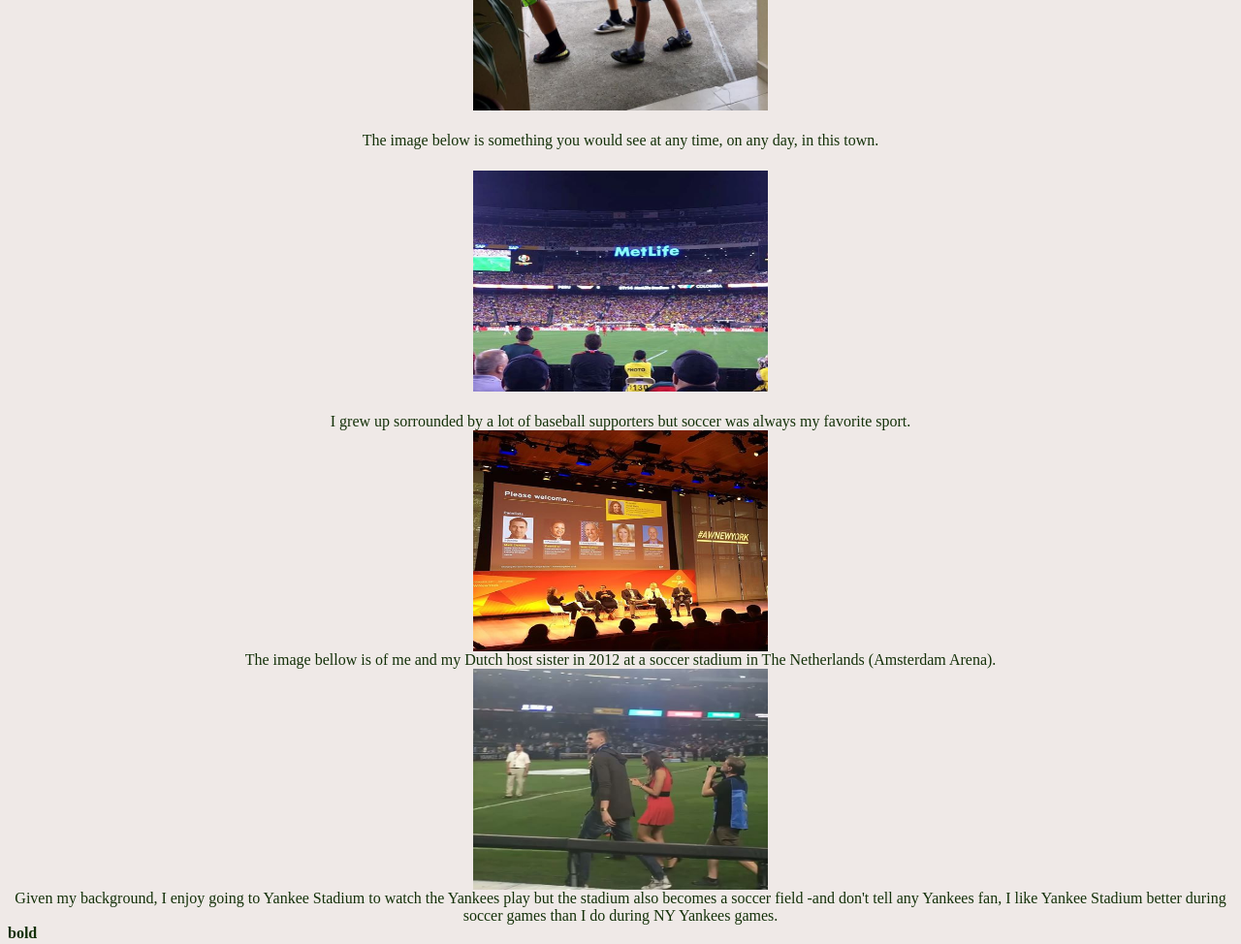
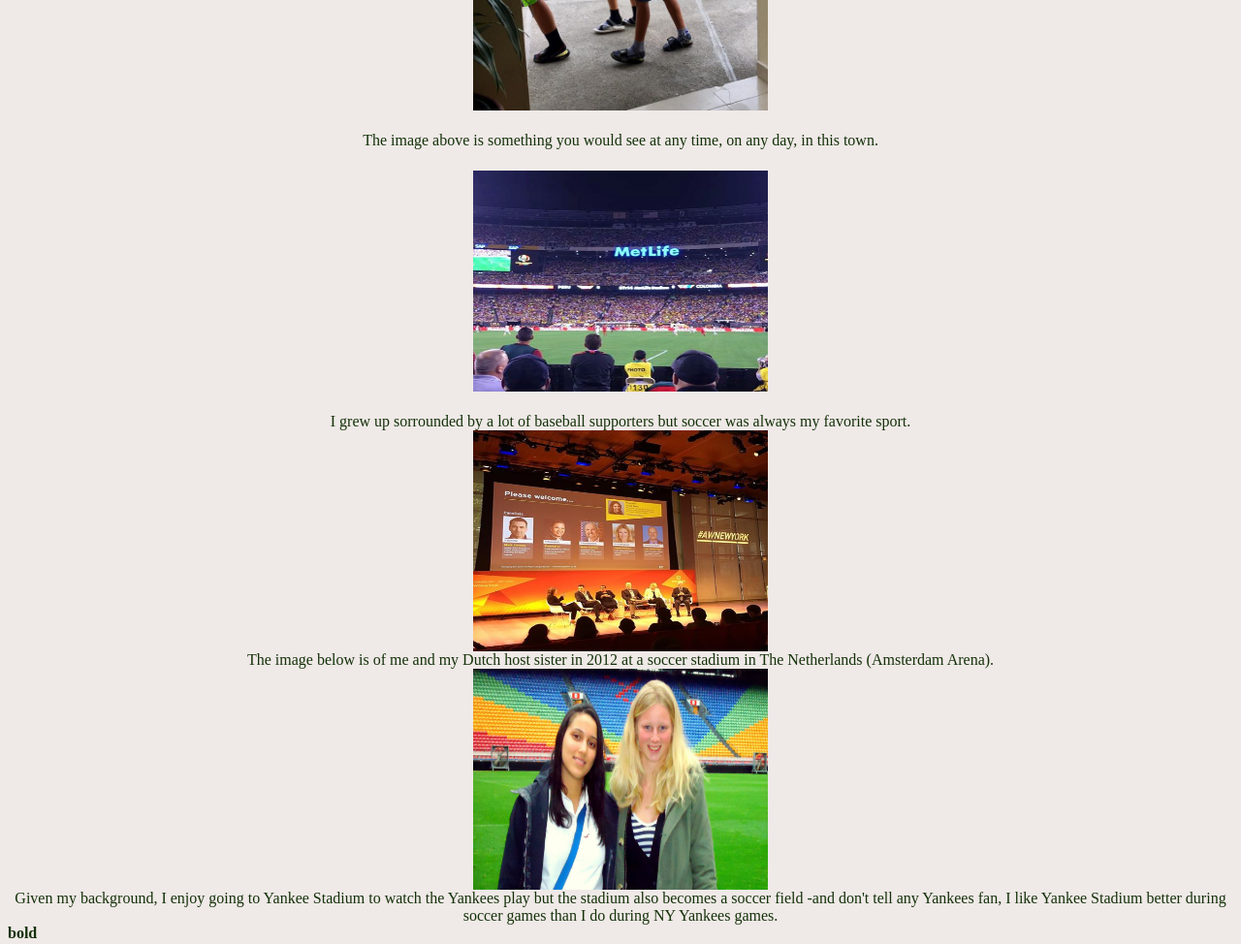
Before and after one commit to Odett/L235F17-2, a plain HTML site: page AboutMe.html in a window 1280 px wide. Shown: the part 940-1914 px from the top of the page at 97% size. Drawn offline with Linux system fonts and the light colour scheme.

Commit message:
Update AboutMe.html

```diff
--- a/AboutMe.html
+++ b/AboutMe.html
@@ -17,12 +17,12 @@
  <center><h3> <img src="/L235F17-2/images/Soccer2.jpg" alt="Home" style="width:304px;height:228px;"> </h3></center>
  <center><h4><font color="#143109">I grew up in a town in the Dominican Republic where most of the Dominican talent in the Major League Baseball(MLB) comes from.</h4></center>
    <center><h5> <img src="/L235F17-2/images/DR.jpg" alt="Home" style="width:304px;height:428px;"> </h5></center>
-   <center><h4<font color="#143109">The image below is something you would see at any time, on any day, in this town.</h4></center>
+   <center><h4<font color="#143109">The image above is something you would see at any time, on any day, in this town.</h4></center>
    <center><h5> <img src="/L235F17-2/images/Soccer3.jpg" alt="Home" style="width:304px;height:228px;"> </h5></center>
  <center><h4<font color="#143109">I grew up sorrounded by a lot of baseball supporters but soccer was always my favorite sport.</h4></center>
  <center><h7> <img src="/L235F17-2/images/Soccer4.jpg" alt="Home" style="width:304px;height:228px;"> </h7></center>
- <center><h4<font color="#143109">The image bellow is of me and my Dutch host sister in 2012 at a soccer stadium in The Netherlands (Amsterdam Arena).</h4></center>
- <center><h9> <img src="/L235F17-2/images/Soccer5.jpg" alt="Home" style="width:304px;height:228px;"> </h9></center>
+ <center><h4<font color="#143109">The image below is of me and my Dutch host sister in 2012 at a soccer stadium in The Netherlands (Amsterdam Arena).</h4></center>
+ <center><h9> <img src="/L235F17-2/images/AMS.jpg" alt="Home" style="width:304px;height:228px;"> </h9></center>
  <center><h4<font color="#143109">Given my background, I enjoy going to Yankee Stadium to watch the Yankees play but the stadium also becomes a soccer field -and don't tell any Yankees fan, I like Yankee Stadium better during soccer games than I do during NY Yankees games.</h4></center>
 
     <b>bold</b>
```
